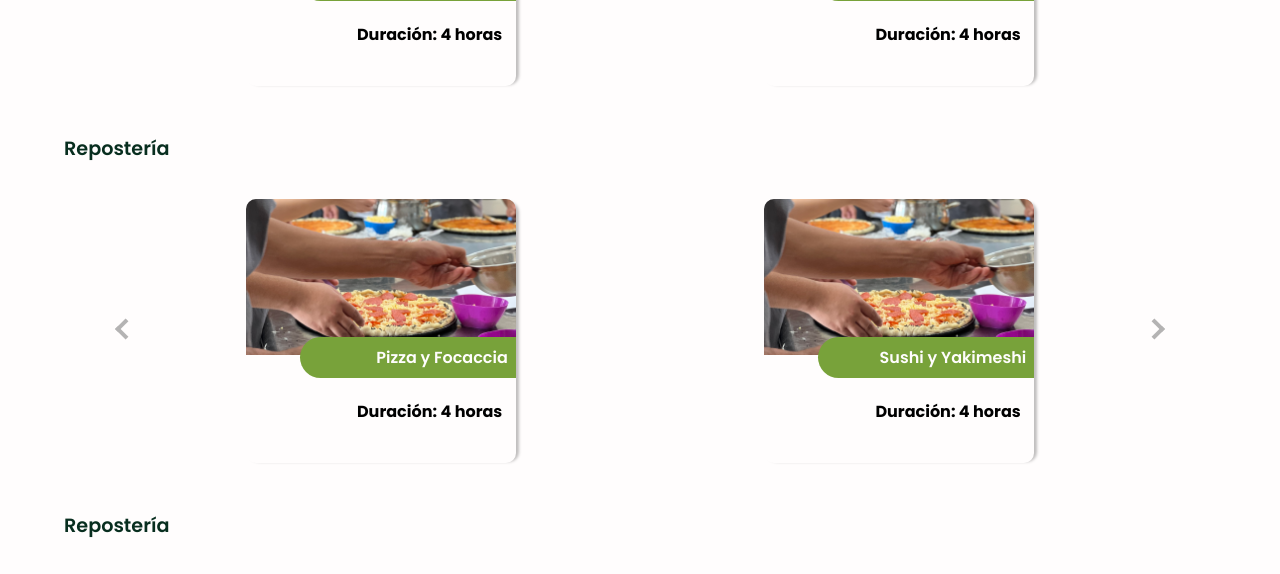
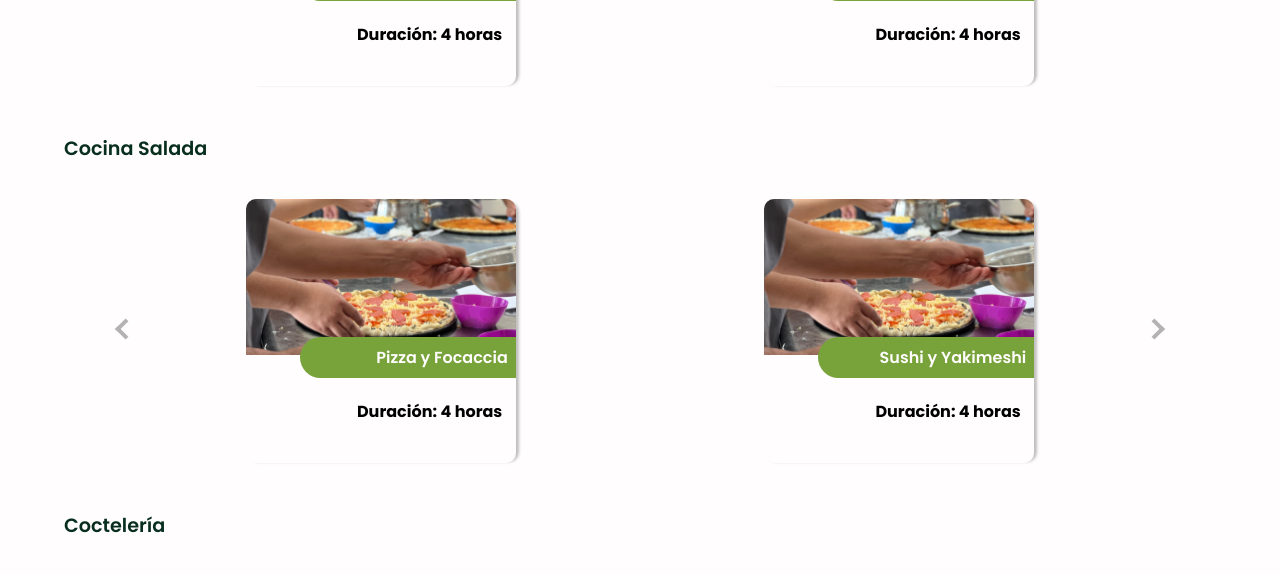
Before and after one commit to MarcosLabra/Coquere, a React (Create React App) app: page /talleres in a window 1280 px wide. Shown: the part 840-1414 px from the top of the page. Built offline with nearby package versions, Linux system fonts and the light colour scheme.

Commit message:
corrijo titulos de talleres

```diff
--- a/src/pages/talleres/TalleresCarrouselCocteleriaTablet.js
+++ b/src/pages/talleres/TalleresCarrouselCocteleriaTablet.js
@@ -21,7 +21,7 @@ const TalleresCarrouselCocteleriaTablet = () => {
 
     return (
     <section className="talleresCarrousel" >
-                <h4 id="reposteria">Repostería</h4>
+                <h4 id="reposteria">Coctelería</h4>
                 <AwesomeSlider
                     bullets={false}
                     className='talleresCarrousel__slider'
--- a/src/pages/talleres/TalleresCarrouselComidaSalada.js
+++ b/src/pages/talleres/TalleresCarrouselComidaSalada.js
@@ -23,7 +23,7 @@ const TalleresCarrouselComidaSalada = () => {
 
     return (
         <section className="talleresCarrousel" >
-            <h4 id="reposteria">Cocina Salada</h4>
+            <h4 id="comidaSalada">Cocina Salada</h4>
             <AwesomeSlider
                 bullets={false}
                 className='talleresCarrousel__slider'
--- a/src/pages/talleres/TalleresCarrouselComidaSaladaTablet.js
+++ b/src/pages/talleres/TalleresCarrouselComidaSaladaTablet.js
@@ -21,7 +21,7 @@ const taller = [
 const TalleresCarrouselComidaSaladaTablet = () => {
     return (
         <section className="talleresCarrousel" >
-                <h4 id="reposteria">Repostería</h4>
+                <h4 id="comidaSalada">Cocina Salada</h4>
                 <AwesomeSlider
                     bullets={false}
                     className='talleresCarrousel__slider'
```
